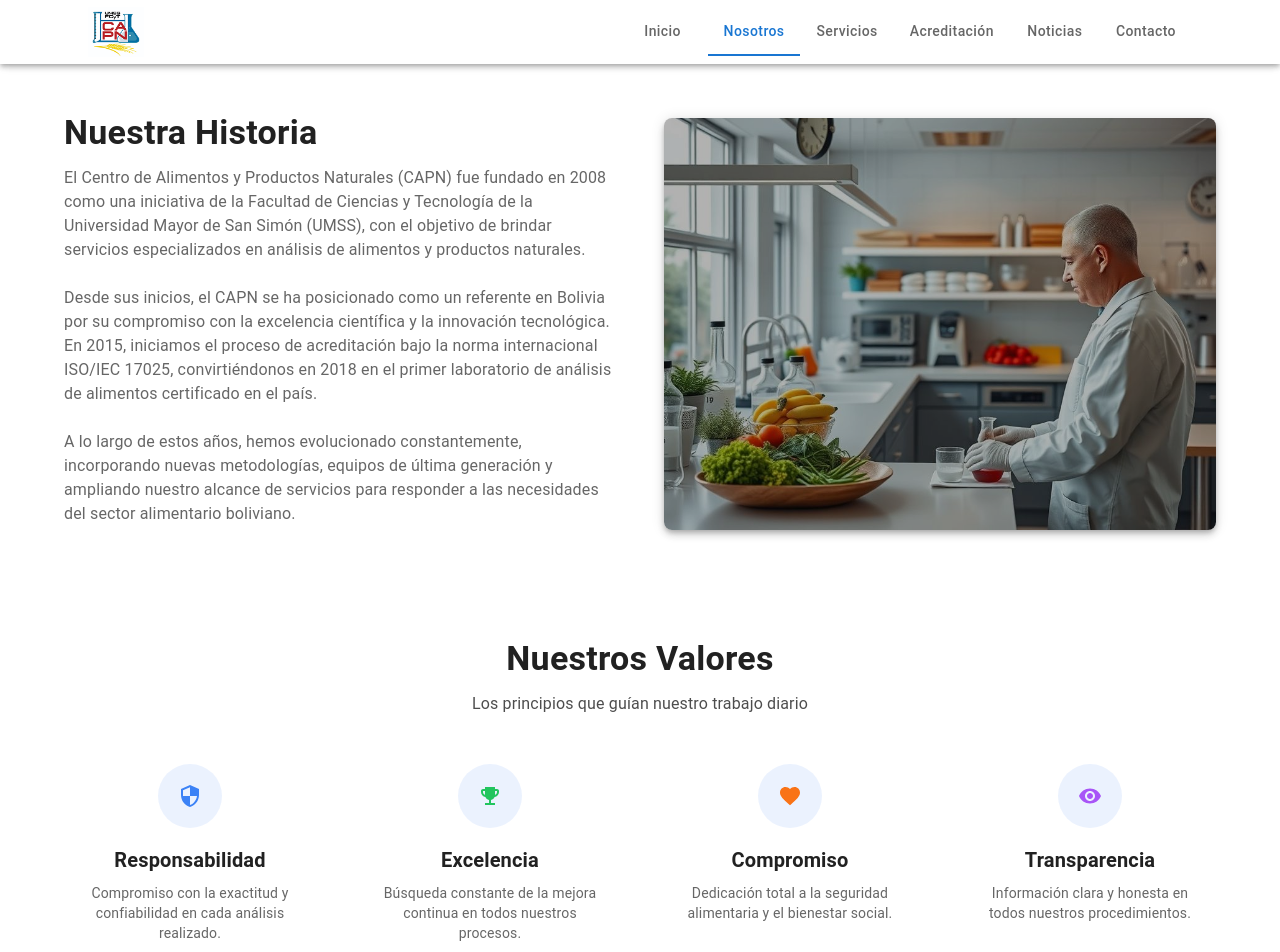
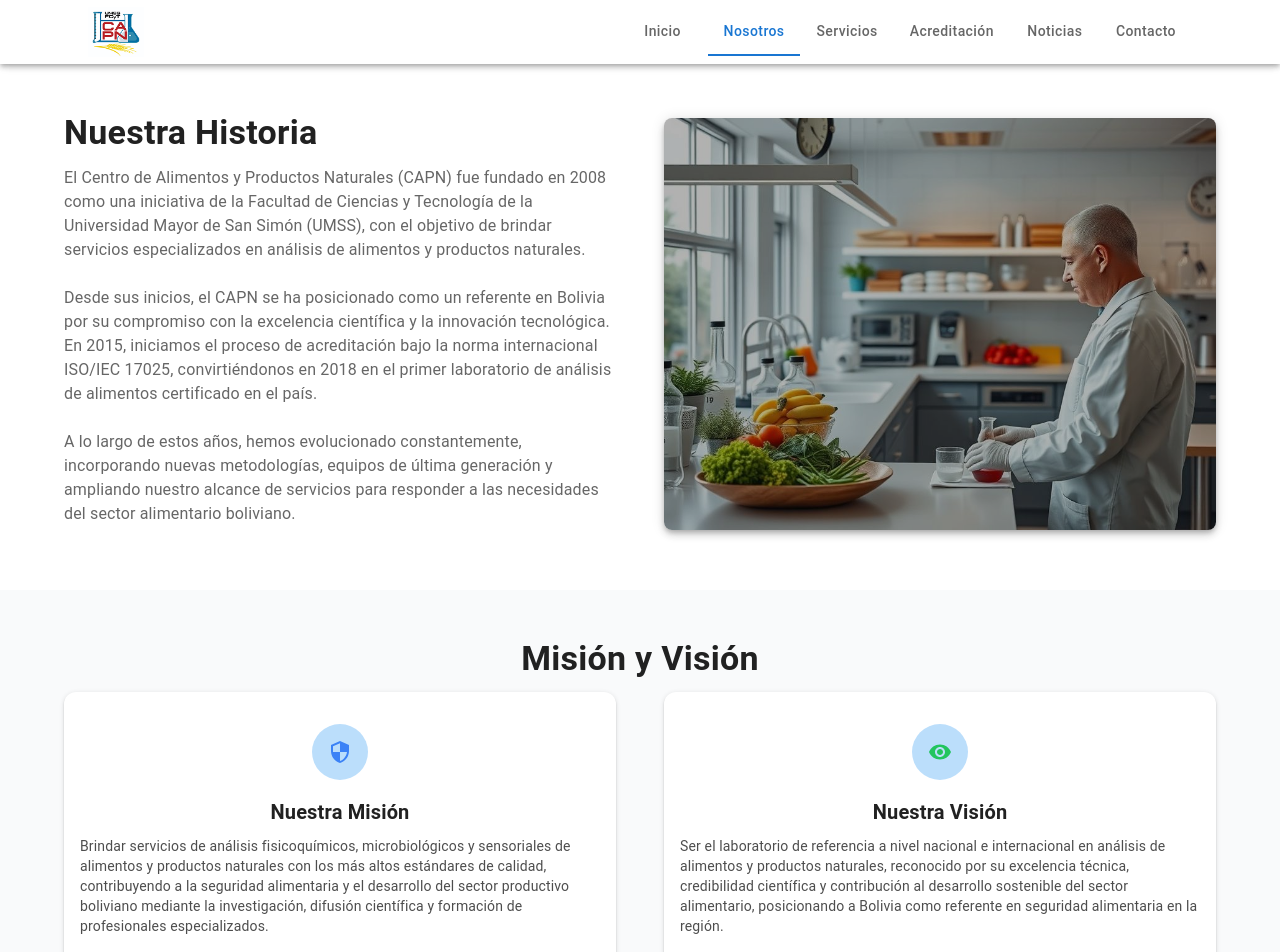
Before and after one commit to capn-sitio-web/capn-web, a React (Vite) app: page /nosotros in a window 1280 px wide. Shown: the top 952 px of the page. Built offline with nearby package versions, Linux system fonts and the light colour scheme.

Commit message:
[ADD] Our Values

```diff
--- a/src/presentation/components/cards/IconInfoCard.tsx
+++ b/src/presentation/components/cards/IconInfoCard.tsx
@@ -6,15 +6,16 @@ interface IconInfoCardProps {
   icon?: React.ReactNode;
   title: string;
   description: string;
+  txtAlign?: string;
 }
 
-const IconInfoCard: React.FC<IconInfoCardProps> = ({ icon, title, description }) => (
+const IconInfoCard: React.FC<IconInfoCardProps> = ({ icon, title, description, txtAlign = "center" }) => (
   <Card
     elevation={2}
     sx={{
       borderRadius: 3,
       textAlign: "center",
-      p: 2,
+      pt: 2,
       height: "100%",
       //width: "13rem",
       transition: "transform 0.2s ease",
@@ -30,7 +31,10 @@ const IconInfoCard: React.FC<IconInfoCardProps> = ({ icon, title, description })
       <Typography variant="h6" fontWeight="bold">
         {title}
       </Typography>
-      <Typography variant="body2" sx={{ mt: 1, opacity: 0.8 }}>
+      <Typography
+        variant="body2"
+        textAlign={txtAlign === "center" ? "center" : "left"}
+        sx={{ mt: 1, opacity: 0.8 }}>
         {description}
       </Typography>
     </CardContent>
--- a/src/presentation/components/containers/GridSection.tsx
+++ b/src/presentation/components/containers/GridSection.tsx
@@ -21,7 +21,6 @@ const GridSection = <T extends object>({
   return (
     <Box bgcolor={backgroundColor} pt={6} pb={11}>
       <Container>
-        <Box textAlign="center" mb={4}>
         <Typography
           variant="h4"
           fontWeight="bold"
@@ -34,12 +33,12 @@ const GridSection = <T extends object>({
           <Typography
             variant="body1"
             color="text.primary"
+            gutterBottom
             sx={{ opacity: 0.8 }}
           >
             {subtitle}
           </Typography>
         )}
-        </Box>
 
         <Grid
           container
--- a/src/presentation/pages/AboutUsPage.tsx
+++ b/src/presentation/pages/AboutUsPage.tsx
@@ -2,8 +2,24 @@ import { Box } from "@mui/material";
 import historia from "../../assets/historia.jpeg";
 import InfoImageSection from "../components/containers/InfoImageSection";
 import GridSection from "../components/containers/GridSection";
+import IconInfoCard from "../components/cards/IconInfoCard";
 import InfoCard from "../components/cards/InfoCard";
 import { Security, EmojiEvents, Favorite, Visibility } from "@mui/icons-material";
+
+const misionVisionData = [
+  {
+    icon: <Security sx={{ color: "#3B82F6" }} />,
+    title: "Nuestra Misión",
+    description: "Brindar servicios de análisis fisicoquímicos, microbiológicos y sensoriales de alimentos y productos naturales con los más altos estándares de calidad, contribuyendo a la seguridad alimentaria y el desarrollo del sector productivo boliviano mediante la investigación, difusión científica y formación de profesionales especializados.",
+    txtAlign: "left",
+  },
+  {
+    icon: <Visibility sx={{ color: "#22C55E" }} />,
+    title: "Nuestra Visión",
+    description: "Ser el laboratorio de referencia a nivel nacional e internacional en análisis de alimentos y productos naturales, reconocido por su excelencia técnica, credibilidad científica y contribución al desarrollo sostenible del sector alimentario, posicionando a Bolivia como referente en seguridad alimentaria en la región.",
+    txtAlign: "left",
+  },
+];
 
 const valoresData = [
   {
@@ -39,6 +55,14 @@ const AboutUsPage = () => {
                     \nA lo largo de estos años, hemos evolucionado constantemente, incorporando nuevas metodologías, equipos de última generación y ampliando nuestro alcance de servicios para responder a las necesidades del sector alimentario boliviano.`}
         image={historia}
       />
+      {/* Sección: Misión y Visión */}
+      <GridSection
+        title="Misión y Visión"
+        items={misionVisionData}
+        CardComponent={IconInfoCard}
+        columns={2}
+        backgroundColor="#F9FAFB"
+      />
       {/* Sección: Nuestros Valores */}
       <GridSection
         title="Nuestros Valores"
```
Lines whose indentation alone changed are shown as unchanged.
